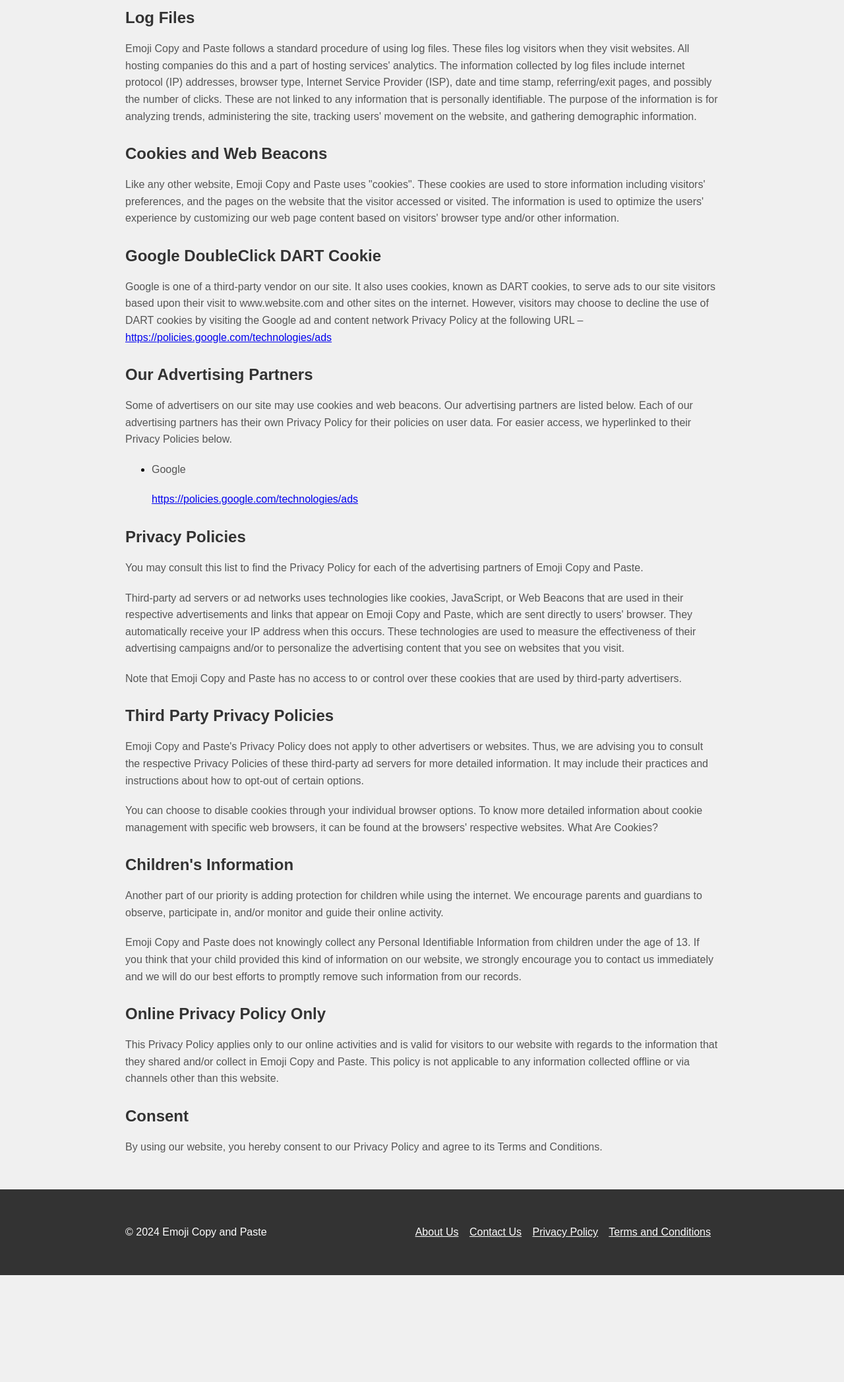
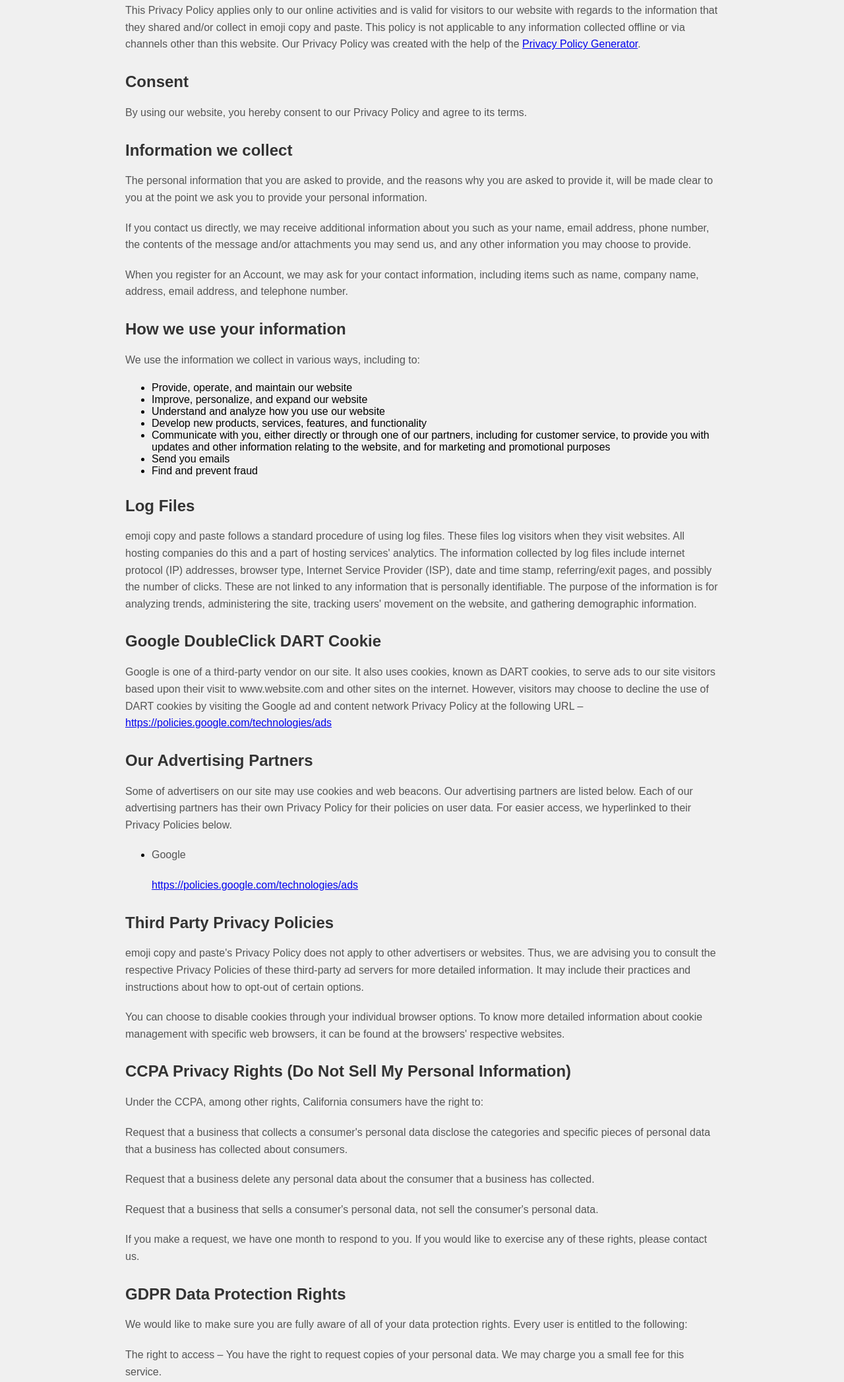
Before and after one commit to mrsanjayrajshah/Emoji-Copy-Paste, a plain HTML site: page privacy-policy.html in a window 1280 px wide. Shown: the part 293-2388 px from the top of the page at 66% size. Before the commit the page ends 2226 px from the top, so only its background shows below. Drawn offline with Linux system fonts and the light colour scheme.

Commit message:
Privacy policy page updated

```diff
--- a/privacy-policy.html
+++ b/privacy-policy.html
@@ -140,19 +140,43 @@
     </header>
     <main>
         <section id="content" class="container">
-            <h1>Privacy Policy for Emoji Copy and Paste</h1>
+          <h1>Privacy Policy for emoji copy and paste</h1>
 
-<p>At Emoji Copy and Paste, accessible from https://www.emojicopyandpaste.us/, one of our main priorities is the privacy of our visitors. This Privacy Policy document contains types of information that is collected and recorded by Emoji Copy and Paste and how we use it.</p>
+          <p>At emoji copy and paste, accessible from www.emojicopyandpaste.us/privacy-policy.html, one of our main priorities is the privacy of our visitors. This Privacy Policy document contains types of information that is collected and recorded by emoji copy and paste and how we use it.</p>
 
           <p>If you have additional questions or require more information about our Privacy Policy, do not hesitate to contact us.</p>
 
+          <p>This Privacy Policy applies only to our online activities and is valid for visitors to our website with regards to the information that they shared and/or collect in emoji copy and paste. This policy is not applicable to any information collected offline or via channels other than this website. Our Privacy Policy was created with the help of the <a href="https://www.pi-seotools.com/">Privacy Policy Generator</a>.</p>
+
+          <h2>Consent</h2>
+
+          <p>By using our website, you hereby consent to our Privacy Policy and agree to its terms.</p>
+
+          <h2>Information we collect</h2>
+
+          <p>The personal information that you are asked to provide, and the reasons why you are asked to provide it, will be made clear to you at the point we ask you to provide your personal information.</p>
+          <p>If you contact us directly, we may receive additional information about you such as your name, email address, phone number, the contents of the message and/or attachments you may send us, and any other information you may choose to provide.</p>
+          <p>When you register for an Account, we may ask for your contact information, including items such as name, company name, address, email address, and telephone number.</p>
+
+          <h2>How we use your information</h2>
+
+          <p>We use the information we collect in various ways, including to:</p>
+
+          <ul>
+              <li>Provide, operate, and maintain our website</li>
+              <li>Improve, personalize, and expand our website</li>
+              <li>Understand and analyze how you use our website</li>
+              <li>Develop new products, services, features, and functionality</li>
+              <li>Communicate with you, either directly or through one of our partners, including for customer service, to provide you with updates and other information relating to the website, and for marketing and promotional purposes</li>
+              <li>Send you emails</li>
+              <li>Find and prevent fraud</li>
+          </ul>
+
           <h2>Log Files</h2>
 
-<p>Emoji Copy and Paste follows a standard procedure of using log files. These files log visitors when they visit websites. All hosting companies do this and a part of hosting services' analytics. The information collected by log files include internet protocol (IP) addresses, browser type, Internet Service Provider (ISP), date and time stamp, referring/exit pages, and possibly the number of clicks. These are not linked to any information that is personally identifiable. The purpose of the information is for analyzing trends, administering the site, tracking users' movement on the website, and gathering demographic information.</p>
+          <p>emoji copy and paste follows a standard procedure of using log files. These files log visitors when they visit websites. All hosting companies do this and a part of hosting services' analytics. The information collected by log files include internet protocol (IP) addresses, browser type, Internet Service Provider (ISP), date and time stamp, referring/exit pages, and possibly the number of clicks. These are not linked to any information that is personally identifiable. The purpose of the information is for analyzing trends, administering the site, tracking users' movement on the website, and gathering demographic information.</p>
 
-<h2>Cookies and Web Beacons</h2>
 
-<p>Like any other website, Emoji Copy and Paste uses "cookies". These cookies are used to store information including visitors' preferences, and the pages on the website that the visitor accessed or visited. The information is used to optimize the users' experience by customizing our web page content based on visitors' browser type and/or other information.</p>
 
           <h2>Google DoubleClick DART Cookie</h2>
 
@@ -169,33 +193,37 @@
               </li>
           </ul>
 
-<h2>Privacy Policies</h2>
-
-<P>You may consult this list to find the Privacy Policy for each of the advertising partners of Emoji Copy and Paste.</p>
-
-<p>Third-party ad servers or ad networks uses technologies like cookies, JavaScript, or Web Beacons that are used in their respective advertisements and links that appear on Emoji Copy and Paste, which are sent directly to users' browser. They automatically receive your IP address when this occurs. These technologies are used to measure the effectiveness of their advertising campaigns and/or to personalize the advertising content that you see on websites that you visit.</p>
-
-<p>Note that Emoji Copy and Paste has no access to or control over these cookies that are used by third-party advertisers.</p>
 
           <h2>Third Party Privacy Policies</h2>
 
-<p>Emoji Copy and Paste's Privacy Policy does not apply to other advertisers or websites. Thus, we are advising you to consult the respective Privacy Policies of these third-party ad servers for more detailed information. It may include their practices and instructions about how to opt-out of certain options. </p>
+          <p>emoji copy and paste's Privacy Policy does not apply to other advertisers or websites. Thus, we are advising you to consult the respective Privacy Policies of these third-party ad servers for more detailed information. It may include their practices and instructions about how to opt-out of certain options. </p>
 
-<p>You can choose to disable cookies through your individual browser options. To know more detailed information about cookie management with specific web browsers, it can be found at the browsers' respective websites. What Are Cookies?</p>
+          <p>You can choose to disable cookies through your individual browser options. To know more detailed information about cookie management with specific web browsers, it can be found at the browsers' respective websites.</p>
+
+          <h2>CCPA Privacy Rights (Do Not Sell My Personal Information)</h2>
+
+          <p>Under the CCPA, among other rights, California consumers have the right to:</p>
+          <p>Request that a business that collects a consumer's personal data disclose the categories and specific pieces of personal data that a business has collected about consumers.</p>
+          <p>Request that a business delete any personal data about the consumer that a business has collected.</p>
+          <p>Request that a business that sells a consumer's personal data, not sell the consumer's personal data.</p>
+          <p>If you make a request, we have one month to respond to you. If you would like to exercise any of these rights, please contact us.</p>
+
+          <h2>GDPR Data Protection Rights</h2>
+
+          <p>We would like to make sure you are fully aware of all of your data protection rights. Every user is entitled to the following:</p>
+          <p>The right to access – You have the right to request copies of your personal data. We may charge you a small fee for this service.</p>
+          <p>The right to rectification – You have the right to request that we correct any information you believe is inaccurate. You also have the right to request that we complete the information you believe is incomplete.</p>
+          <p>The right to erasure – You have the right to request that we erase your personal data, under certain conditions.</p>
+          <p>The right to restrict processing – You have the right to request that we restrict the processing of your personal data, under certain conditions.</p>
+          <p>The right to object to processing – You have the right to object to our processing of your personal data, under certain conditions.</p>
+          <p>The right to data portability – You have the right to request that we transfer the data that we have collected to another organization, or directly to you, under certain conditions.</p>
+          <p>If you make a request, we have one month to respond to you. If you would like to exercise any of these rights, please contact us.</p>
 
           <h2>Children's Information</h2>
 
           <p>Another part of our priority is adding protection for children while using the internet. We encourage parents and guardians to observe, participate in, and/or monitor and guide their online activity.</p>
 
-<p>Emoji Copy and Paste does not knowingly collect any Personal Identifiable Information from children under the age of 13. If you think that your child provided this kind of information on our website, we strongly encourage you to contact us immediately and we will do our best efforts to promptly remove such information from our records.</p>
-
-<h2>Online Privacy Policy Only</h2>
-
-<p>This Privacy Policy applies only to our online activities and is valid for visitors to our website with regards to the information that they shared and/or collect in Emoji Copy and Paste. This policy is not applicable to any information collected offline or via channels other than this website.</p>
-
-<h2>Consent</h2>
-
-<p>By using our website, you hereby consent to our Privacy Policy and agree to its Terms and Conditions.</p>
+          <p>emoji copy and paste does not knowingly collect any Personal Identifiable Information from children under the age of 13. If you think that your child provided this kind of information on our website, we strongly encourage you to contact us immediately and we will do our best efforts to promptly remove such information from our records.</p>
         </section>
 
     </main>
```
Lines whose indentation alone changed are shown as unchanged.
